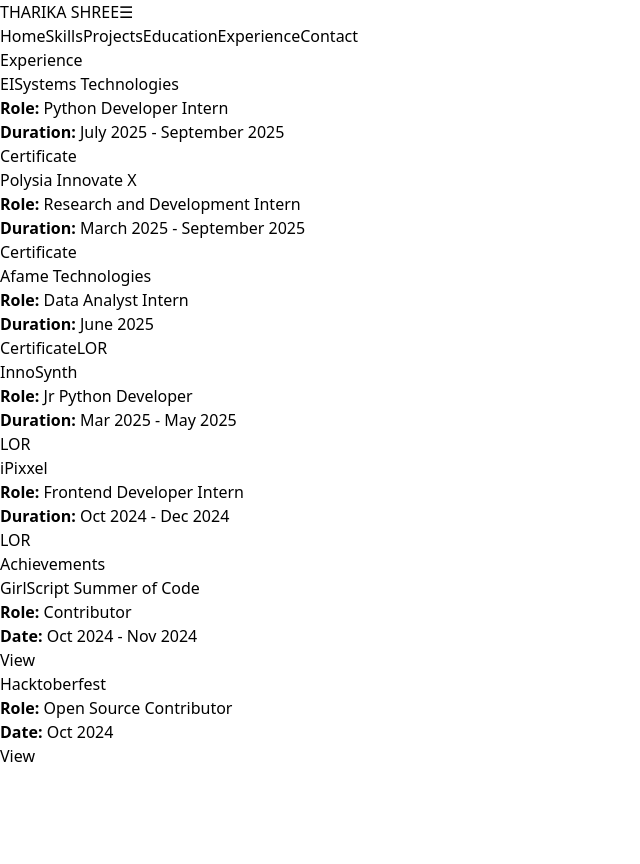
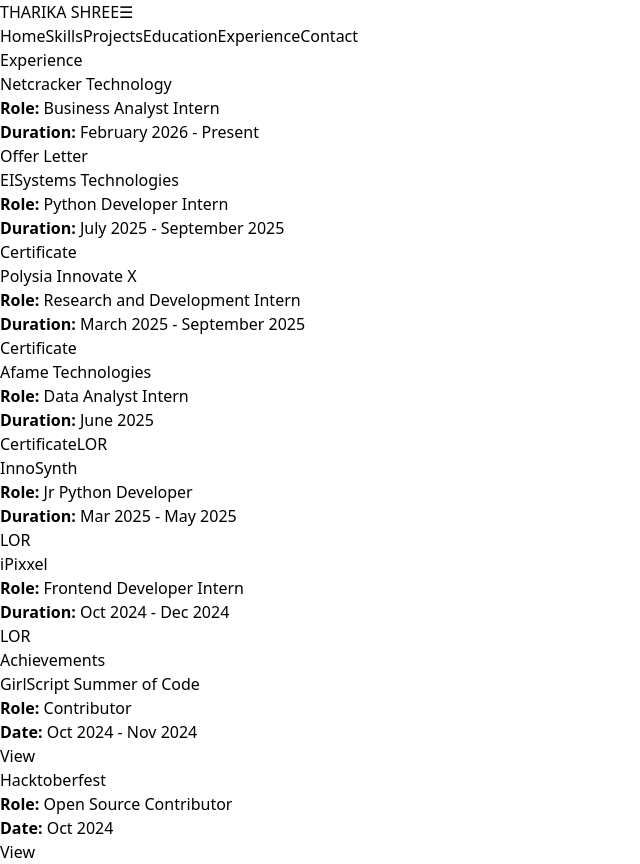
Before and after one commit to tharikashree/Portfolio, a React (Vite) app: page /experience in a window 1280 px wide. Shown: the whole page, without its empty margins (0-640 px from the left). Before the commit the page ends 800 px from the top, so only its background shows below. Built offline with nearby package versions, Linux system fonts and the light colour scheme.

Commit message:
Refactor experience entries in Experience.jsx
Updated experience entries with new IDs and company details.

```diff
--- a/src/components/Experience.jsx
+++ b/src/components/Experience.jsx
@@ -27,8 +27,17 @@
     };
 
     const experiences = [
+         {
+            id: 1,
+            company: 'Netcracker Technology',
+            role: 'Business Analyst Intern',
+            proofs: [
+                { text: 'Offer Letter', url: 'https://drive.google.com/file/d/1gjhozN0DiM65yr4DFQv_BdjYDyJ4MLQ7/preview' },
+            ],
+            duration: 'February 2026 - Present',
+        },
         {
-            id: 1,
+            id: 2,
             company: 'EISystems Technologies',
             role: 'Python Developer Intern',
             proofs: [
@@ -37,7 +46,7 @@
             duration: 'July 2025 - September 2025',
         },
         {
-            id: 2,
+            id: 3,
             company: 'Polysia Innovate X',
             role: 'Research and Development Intern',
             proofs: [
@@ -46,7 +55,7 @@
             duration: 'March 2025 - September 2025',
         },
         {
-            id: 3,
+            id: 4,
             company: 'Afame Technologies',
             role: 'Data Analyst Intern',
             proofs: [
@@ -55,7 +64,7 @@
             ],
             duration: 'June 2025',
         },{
-            id: 4,
+            id: 5,
             company: 'InnoSynth',
             role: 'Jr Python Developer',
             proofs: [
@@ -64,7 +73,7 @@
             duration: 'Mar 2025 - May 2025',
         },
         {
-            id: 5,
+            id: 6,
             company: 'iPixxel',
             role: 'Frontend Developer Intern',
             proofs: [
```
